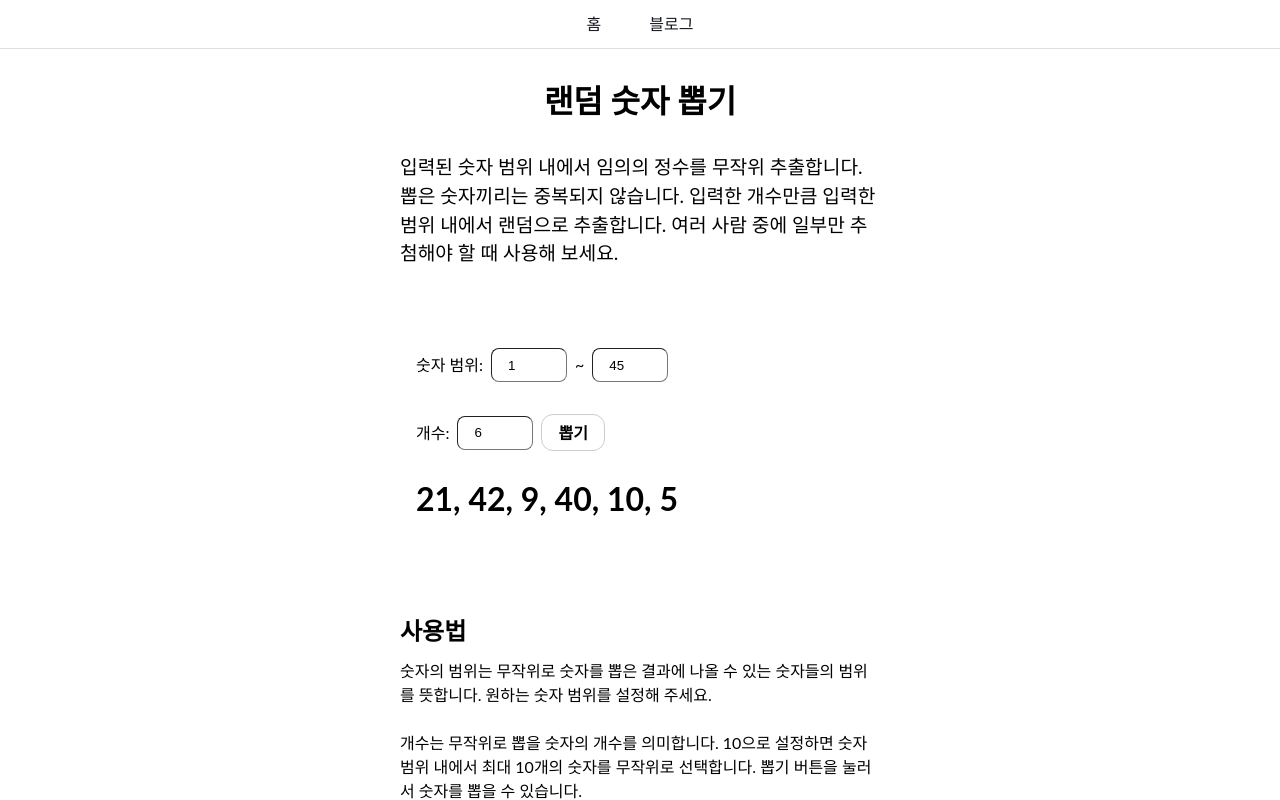
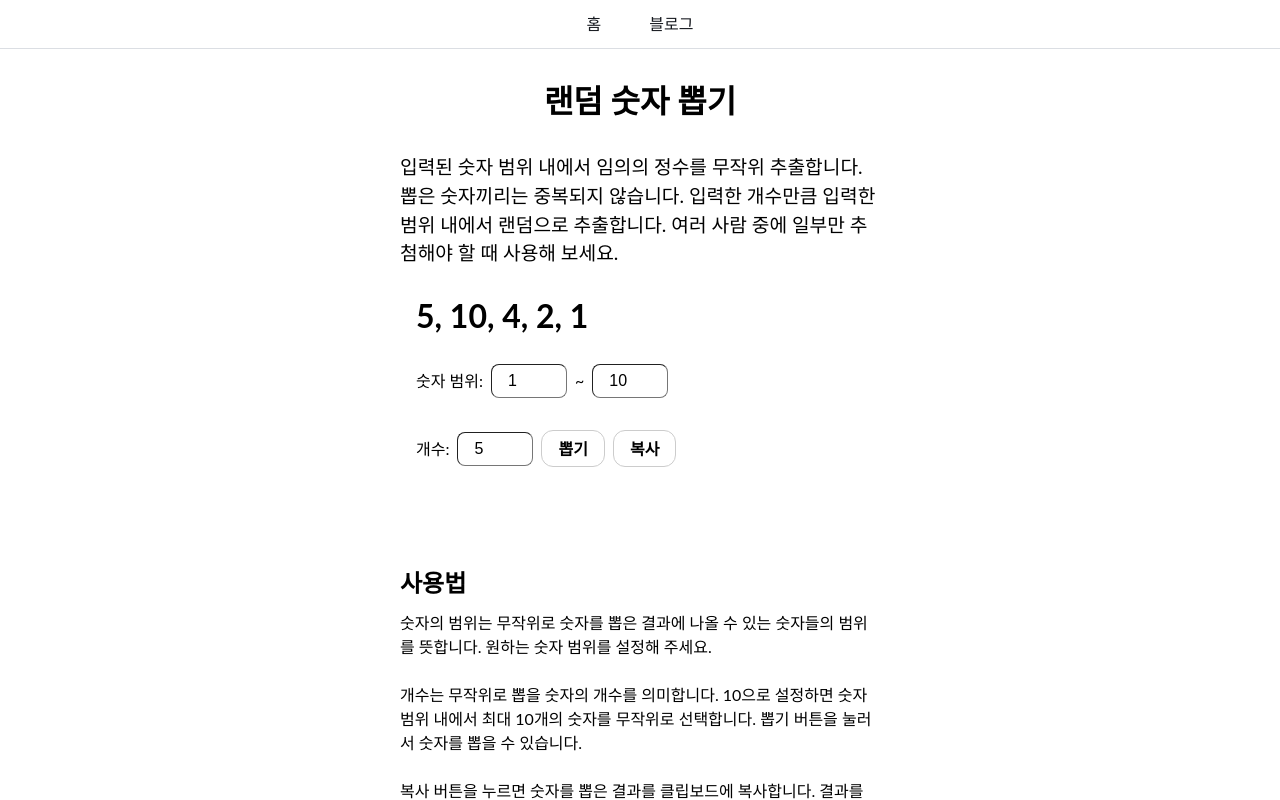
Before and after one commit to zziri/app, a Next.js app: page /extractor/random in a window 1280 px wide. Both pictures are taken after a click on the element "뽑기". Shown: the top 800 px of the page. Built offline with nearby package versions, Linux system fonts and the light colour scheme.

Commit message:
[dev/random-ui] 랜덤 숫자 뽑기 페이지 개선 (#46)

```diff
--- a/src/components/extractor/random/RandomExtractorFunction.tsx
+++ b/src/components/extractor/random/RandomExtractorFunction.tsx
@@ -1,3 +1,5 @@
+import EmptyDiv from "@/components/common/EmptyDiv";
+import copy from "copy-to-clipboard";
 import { isEmpty, range, shuffle, slice } from "lodash-es";
 import { ChangeEvent, useState } from "react";
 import styled from 'styled-components';
@@ -30,6 +32,7 @@ const StyledInput = styled.input`
   padding-left: 1rem;
   padding-top: 0.5rem;
   padding-bottom: 0.5rem;
+  font-size: 1rem;
 `;
 
 const StyledButton = styled.div`
@@ -51,19 +54,11 @@ const StyledButton = styled.div`
 
 export default function RandomExtractorFunction() {
   const [start, setStart] = useState<number>(1);
-  const [end, setEnd] = useState<number>(45);
-  const [count, setCount] = useState<number>(6);
+  const [end, setEnd] = useState<number>(10);
+  const [count, setCount] = useState<number>(5);
   const [list, setList] = useState<Array<number>>([]);
 
-  function onChangeStart(e: ChangeEvent<HTMLInputElement>) {
-    setStart(Number(e.target.value));
-  }
-
-  function onChangeEnd(e: ChangeEvent<HTMLInputElement>) {
-    setEnd(Number(e.target.value));
-  }
-
-  function onClickExtract(e: any) {
+  function extract(e: any) {
     e.preventDefault();
 
     const rangeList = range(start, end + 1);
@@ -78,25 +73,28 @@ export default function RandomExtractorFunction() {
 
   return (
     <Container>
+      <Result>
+        {!isEmpty(list) && <span>{list.join(', ')}</span>}
+        {isEmpty(list) && <EmptyDiv height='2rem' />}
+      </Result>
       <InputRow>
         <span>숫자 범위: </span>
-        <StyledInput type="number" onChange={onChangeStart} value={start} />
+        <StyledInput
+          type="number"
+          onChange={(e) => setStart(Number(e.target.value))}
+          value={start.toString()} />
         <span> ~ </span>
-        <StyledInput type="number" onChange={onChangeEnd} value={end} />
+        <StyledInput
+          type="number"
+          onChange={(e) => setEnd(Number(e.target.value))}
+          value={end.toString()} />
       </InputRow>
       <InputRow>
-          <span>개수:</span>
-          <StyledInput type="number" value={count} onChange={onChangeCount}/>
-          <StyledButton onClick={onClickExtract}>뽑기</StyledButton>
+        <span>개수:</span>
+        <StyledInput type="number" value={count} onChange={onChangeCount} />
+        <StyledButton onClick={extract}>뽑기</StyledButton>
+        <StyledButton onClick={() => copy(list.join(', '))}>복사</StyledButton>
       </InputRow>
-      <Result>
-        <span>
-          {!isEmpty(list) && list.map((value, index) => {
-            const suffix = (list.length - 1 === index) ? '' : ', ';
-            return `${value}${suffix}`;
-          })}
-        </span>
-      </Result>
     </Container>
   );
 }
--- a/src/data/extractor/randomData.tsx
+++ b/src/data/extractor/randomData.tsx
@@ -1,5 +1,4 @@
 import Article from "@/types/Article";
-import randomExtractImage from '@/../public/images/random-extract-numbers.png';
 
 const randomArticleList: Array<Article> = [
   {
@@ -10,11 +9,11 @@ const randomArticleList: Array<Article> = [
           숫자의 범위는 무작위로 숫자를 뽑은 결과에 나올 수 있는 숫자들의 범위를 뜻합니다. 원하는 숫자 범위를 설정해 주세요.
           <br /><br />
           개수는 무작위로 뽑을 숫자의 개수를 의미합니다. 10으로 설정하면 숫자 범위 내에서 최대 10개의 숫자를 무작위로 선택합니다. 뽑기 버튼을 눌러서 숫자를 뽑을 수 있습니다.
+          <br /><br />
+          복사 버튼을 누르면 숫자를 뽑은 결과를 클립보드에 복사합니다. 결과를 직접 드래그해서 블록지정한 후 복사하는 것과 동일하게 동작합니다.
         </article>
       </>
     ),
-    imageSrc: randomExtractImage,
-    imageAlt: '랜덤 숫자 뽑기'
   },
 ]
 
--- a/src/pages/extractor/random.tsx
+++ b/src/pages/extractor/random.tsx
@@ -18,7 +18,6 @@ export default function RandomExtractorPage() {
         description={description} />
       <Title title={title}/>
       <Description content={description} />
-      <EmptyDiv height={"2rem"} />
       <RandomExtractorFunction />
       <SeoArticle list={randomArticleList}/>
     </>
--- a/src/types/Article.ts
+++ b/src/types/Article.ts
@@ -4,8 +4,8 @@ import { ReactNode } from "react";
 interface Article {
   subtitle: string;
   contents: ReactNode;  // <article></article> 형태로
-  imageSrc: StaticImageData | string | null;
-  imageAlt: string | null;
+  imageSrc?: StaticImageData | string | null;
+  imageAlt?: string | null;
 }
 
 export default Article;
```
Also changed, not shown: 1 other file (tests, documents, lock files or other folders).
